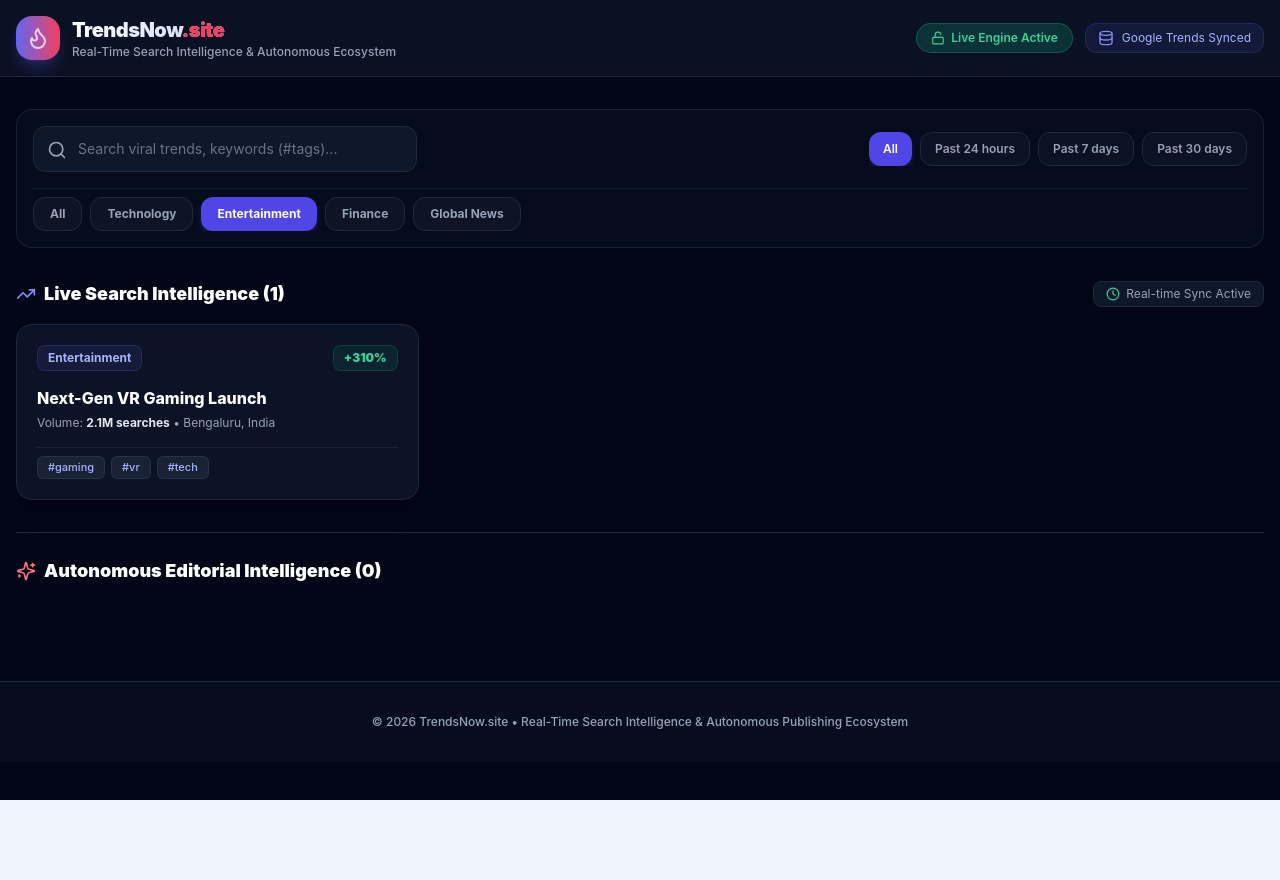
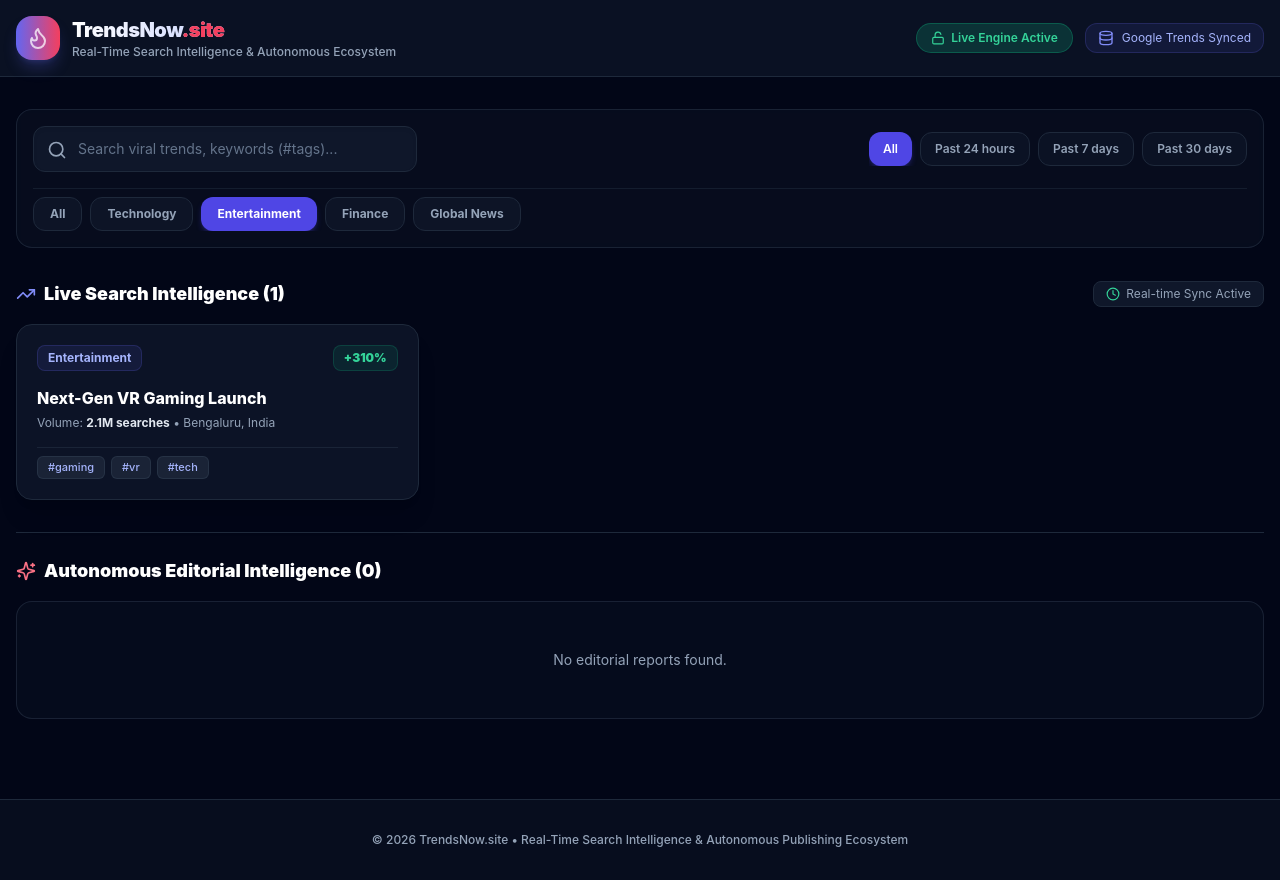
Before and after one commit to sachininsan2015-ops/TrendsNow, a React (Vite) app: page / in a window 1280 px wide. Both pictures are taken after a click on the button "Entertainment". Before the commit the page ends 800 px from the top, so only its background shows below. Built offline with nearby package versions, Linux system fonts and the light colour scheme.

Commit message:
Update App.tsx

```diff
--- a/src/App.tsx
+++ b/src/App.tsx
@@ -1,5 +1,5 @@
 import React, { useState } from 'react';
-import { Search, TrendingUp, Flame, Clock, Lock, Unlock, Database, Sparkles, X, ArrowRight } from 'lucide-react';
+import { Search, TrendingUp, Flame, Clock, Unlock, Database, Sparkles, X, ArrowRight } from 'lucide-react';
 
 export function App() {
   const [searchQuery, setSearchQuery] = useState('');
@@ -27,13 +27,13 @@ export function App() {
 
   const filteredTrends = trends.filter(t => {
     const matchSearch = !searchQuery || t.title.toLowerCase().includes(searchQuery.toLowerCase()) || t.ranking_keywords.some(k => k.toLowerCase().includes(searchQuery.toLowerCase()));
-    const matchCat = selectedCategory === 'All' || t.category === selectedCategory;
+    const matchCat = selectedCategory === 'All' || t.category.toLowerCase() === selectedCategory.toLowerCase();
     return matchSearch && matchCat;
   });
 
   const filteredBlogs = blogs.filter(b => {
     const matchSearch = !searchQuery || b.title.toLowerCase().includes(searchQuery.toLowerCase()) || b.excerpt.toLowerCase().includes(searchQuery.toLowerCase());
-    const matchCat = selectedCategory === 'All' || b.category === selectedCategory;
+    const matchCat = selectedCategory === 'All' || b.category.toLowerCase() === selectedCategory.toLowerCase();
     return matchSearch && matchCat;
   });
 
@@ -126,6 +126,11 @@ export function App() {
             </span>
           </div>
 
+          {filteredTrends.length === 0 ? (
+            <div className="py-16 text-center bg-slate-900/30 border border-slate-800/80 rounded-2xl">
+              <p className="text-slate-300 text-sm font-semibold">No trends found matching your filter.</p>
+            </div>
+          ) : (
             <div className="grid grid-cols-1 md:grid-cols-2 lg:grid-cols-3 gap-5">
               {filteredTrends.map((trend) => (
                 <div key={trend.id} className="bg-slate-900/80 border border-slate-800 hover:border-indigo-500/50 rounded-2xl p-5 space-y-4 transition-all shadow-xl group">
@@ -157,6 +162,7 @@ export function App() {
                 </div>
               ))}
             </div>
+          )}
         </div>
 
         <div className="space-y-4 pt-6 border-t border-slate-800">
@@ -167,6 +173,11 @@ export function App() {
             </h3>
           </div>
 
+          {filteredBlogs.length === 0 ? (
+            <div className="py-12 text-center bg-slate-900/30 border border-slate-800/80 rounded-2xl">
+              <p className="text-slate-400 text-sm">No editorial reports found.</p>
+            </div>
+          ) : (
             <div className="grid grid-cols-1 md:grid-cols-2 gap-6">
               {filteredBlogs.map((blog) => (
                 <article
@@ -192,6 +203,7 @@ export function App() {
                 </article>
               ))}
             </div>
+          )}
         </div>
       </main>
 
```
Lines whose indentation alone changed are shown as unchanged.
